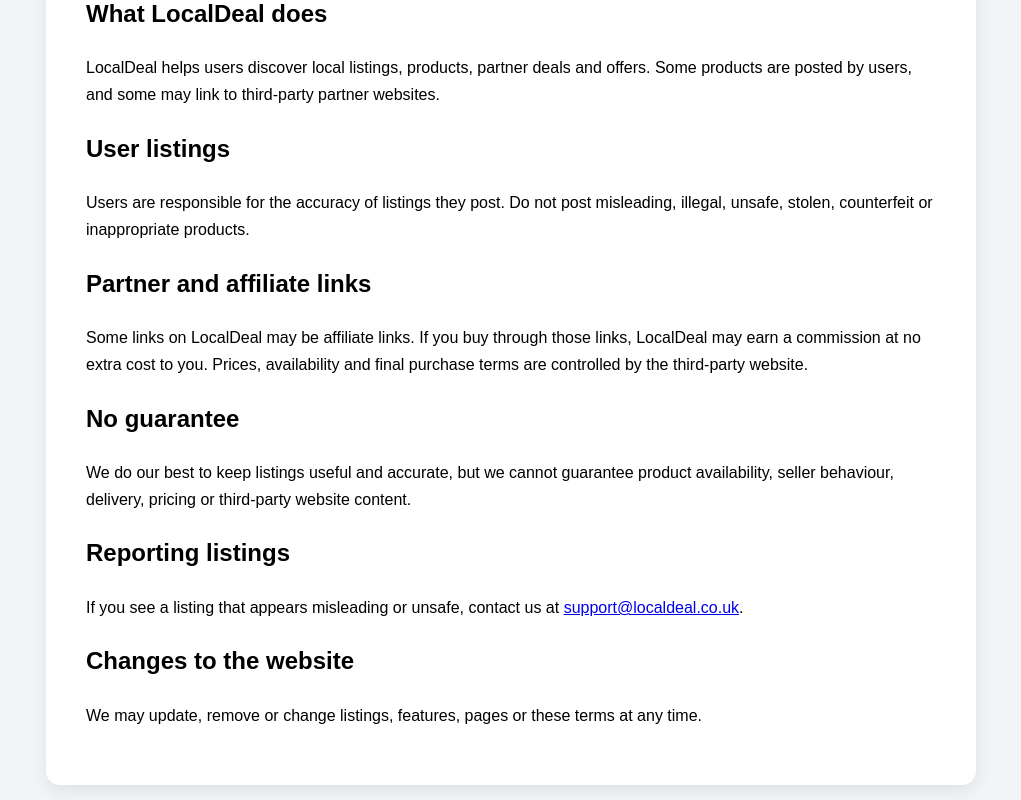
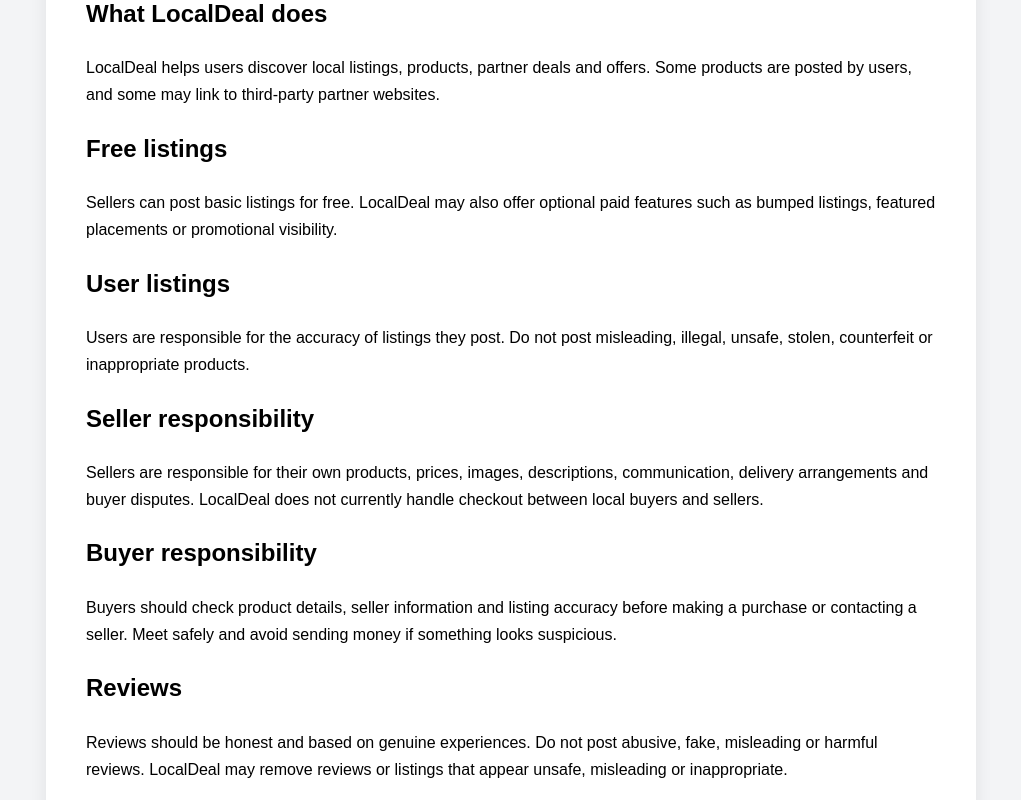
Before and after one commit to MisTrifler/Create-a-new-repository, a Next.js app: page /terms in a window 1280 px wide. Shown: the part 360-1160 px from the top of the page, without its empty margins (129-1150 px from the left). Built offline with nearby package versions, Linux system fonts and the light colour scheme.

Commit message:
Update terms.js

```diff
--- a/pages/terms.js
+++ b/pages/terms.js
@@ -20,11 +20,40 @@
           third-party partner websites.
         </p>
 
+        <h2>Free listings</h2>
+        <p>
+          Sellers can post basic listings for free. LocalDeal may also offer
+          optional paid features such as bumped listings, featured placements or
+          promotional visibility.
+        </p>
+
         <h2>User listings</h2>
         <p>
           Users are responsible for the accuracy of listings they post. Do not
           post misleading, illegal, unsafe, stolen, counterfeit or inappropriate
           products.
+        </p>
+
+        <h2>Seller responsibility</h2>
+        <p>
+          Sellers are responsible for their own products, prices, images,
+          descriptions, communication, delivery arrangements and buyer disputes.
+          LocalDeal does not currently handle checkout between local buyers and
+          sellers.
+        </p>
+
+        <h2>Buyer responsibility</h2>
+        <p>
+          Buyers should check product details, seller information and listing
+          accuracy before making a purchase or contacting a seller. Meet safely
+          and avoid sending money if something looks suspicious.
+        </p>
+
+        <h2>Reviews</h2>
+        <p>
+          Reviews should be honest and based on genuine experiences. Do not post
+          abusive, fake, misleading or harmful reviews. LocalDeal may remove
+          reviews or listings that appear unsafe, misleading or inappropriate.
         </p>
 
         <h2>Partner and affiliate links</h2>
@@ -38,15 +67,16 @@
         <h2>No guarantee</h2>
         <p>
           We do our best to keep listings useful and accurate, but we cannot
-          guarantee product availability, seller behaviour, delivery, pricing or
-          third-party website content.
+          guarantee product availability, seller behaviour, delivery, pricing,
+          reviews or third-party website content.
         </p>
 
         <h2>Reporting listings</h2>
         <p>
-          If you see a listing that appears misleading or unsafe, contact us at{" "}
-          <a href="mailto:support@localdeal.co.uk">
-            support@localdeal.co.uk
+          If you see a listing that appears misleading, expired, unsafe or
+          inappropriate, contact us at{" "}
+          <a href="mailto:viddchoudhary@hotmail.com">
+            viddchoudhary@hotmail.com
           </a>.
         </p>
 
@@ -65,12 +95,23 @@
 function Header() {
   return (
     <div style={headerStyle}>
-      <a href="/" style={logoStyle}>LocalDeal</a>
+      <a href="/" style={logoStyle}>
+        LocalDeal
+      </a>
+
       <nav>
-        <a href="/about" style={linkStyle}>About</a>
-        <a href="/contact" style={linkStyle}>Contact</a>
-        <a href="/privacy-policy" style={linkStyle}>Privacy</a>
-        <a href="/terms" style={linkStyle}>Terms</a>
+        <a href="/about" style={linkStyle}>
+          About
+        </a>
+        <a href="/contact" style={linkStyle}>
+          Contact
+        </a>
+        <a href="/privacy-policy" style={linkStyle}>
+          Privacy
+        </a>
+        <a href="/terms" style={linkStyle}>
+          Terms
+        </a>
       </nav>
     </div>
   );
```
